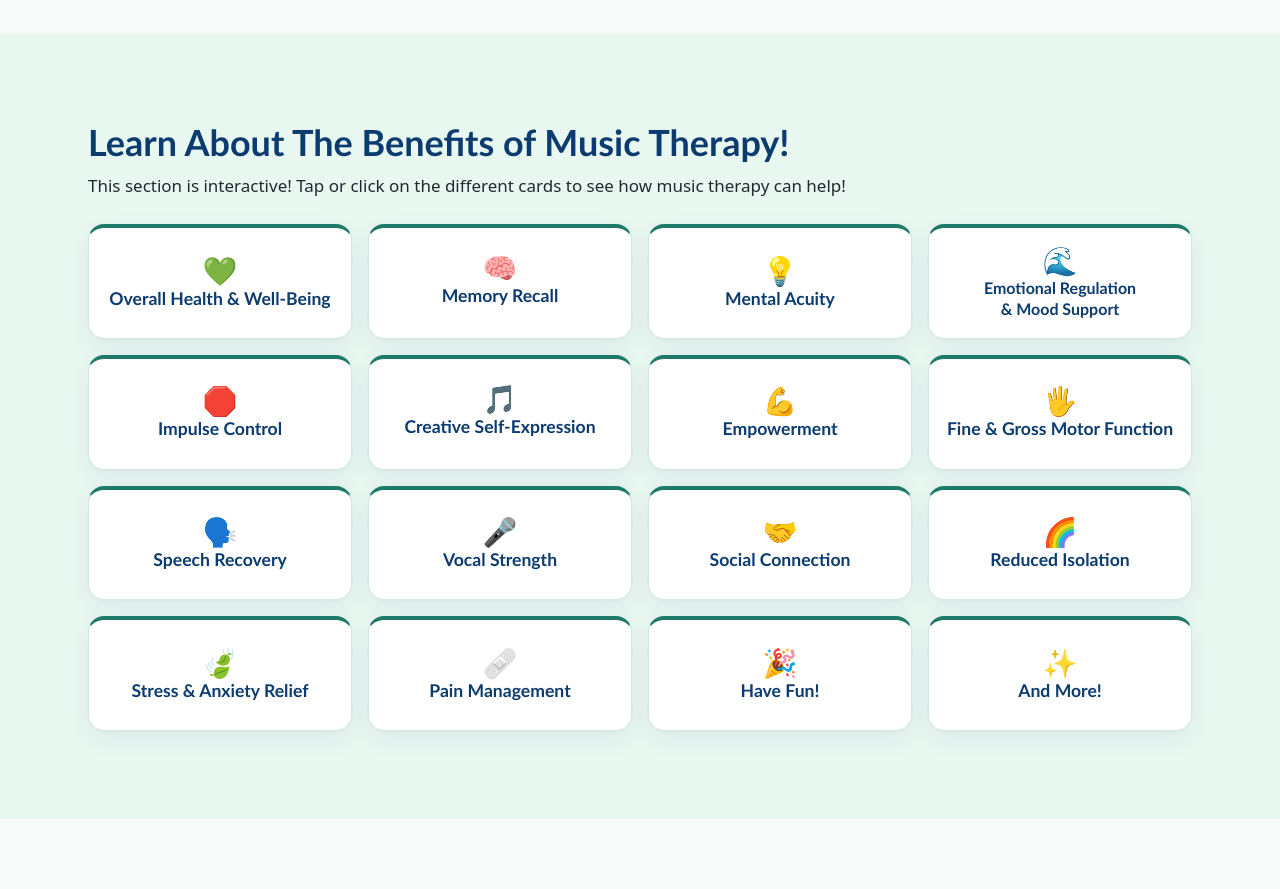
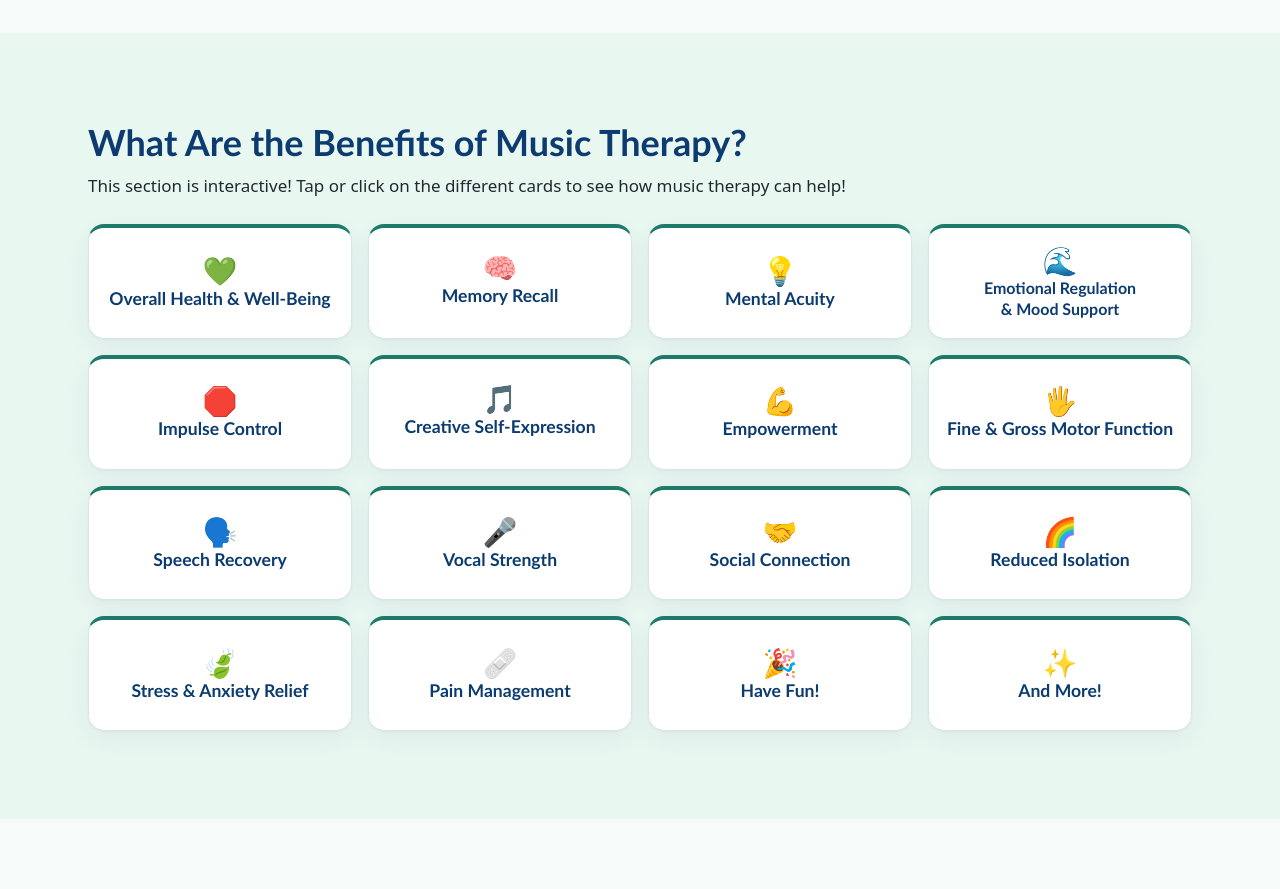
Before and after one commit to jbarber13/palladia, a SvelteKit app: page / in a window 1280 px wide. Shown: the part 1360-2249 px from the top of the page. Built offline with nearby package versions, Linux system fonts and the light colour scheme.

Commit message:
Change benefits section title to "What Are the Benefits of Music Therapy?"

```diff
--- a/src/routes/+page.svelte
+++ b/src/routes/+page.svelte
@@ -174,7 +174,7 @@
 </Section>
 
 <Section tone="muted">
-	<h2 class="benefits-heading">Learn About The Benefits of Music Therapy!</h2>
+	<h2 class="benefits-heading">What Are the Benefits of Music Therapy?</h2>
 	<p class="benefits-intro">
 		This section is interactive! Tap or click on the different cards to see how music therapy can
 		help!
```
